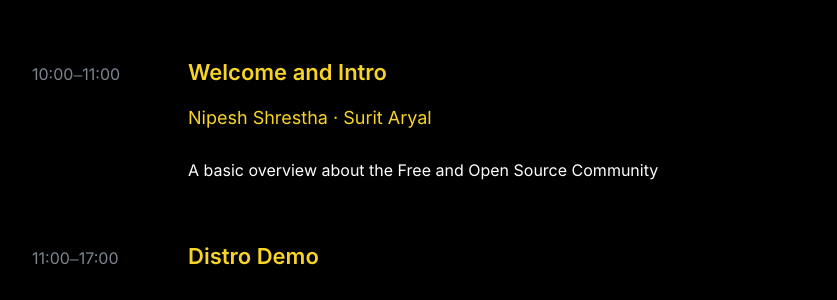
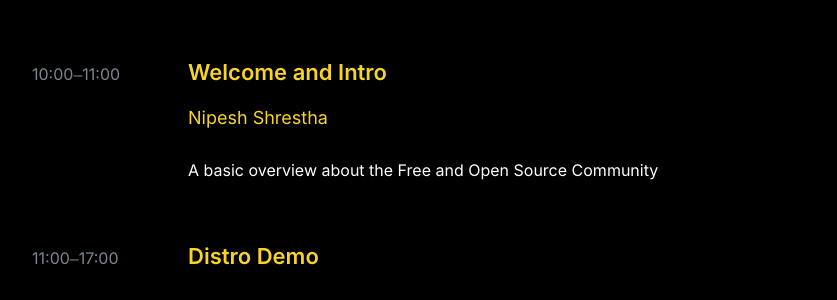
Before and after one commit to officialnosk/officialnosk.github.io, a Jekyll site: the page built from schedule.html, in a window 1280 px wide and 900 px high, scrolled down 756 px. Shown: the part 153-453 px from the top of the window, without its empty margins (158-995 px from the left). Built offline with Jekyll 4.4.1, drawn with Linux system fonts in a browser that asks for light colours.

Commit message:
Update schedule.html

```diff
--- a/schedule.html
+++ b/schedule.html
@@ -57,7 +57,7 @@ permalink: /schedule/
                     <time>10:00&ndash;11:00</time>
                     <div class=session-info>
                         <h3 class=session-title>Welcome and Intro</h3>
-                        <p class=speaker-name>Nipesh Shrestha · Surit Aryal</p>
+                        <p class=speaker-name>Nipesh Shrestha</p>
                         <div class=session-abstract>
                             <p>A basic overview about the Free and Open Source Community</p>
                         </div>
```
